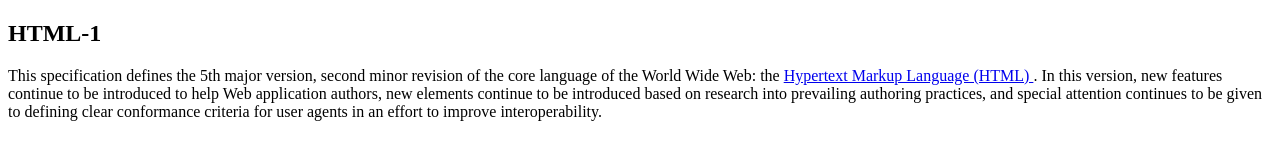
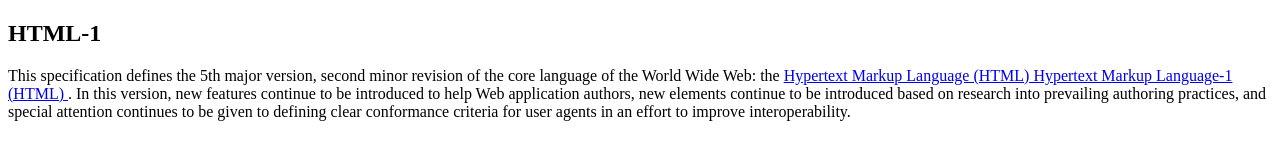
Before and after one commit to Dong1712/web1, a plain HTML site: page 1.html in a window 1280 px wide. Drawn offline with Linux system fonts and the light colour scheme.

Commit message:
Update 1.html

```diff
--- a/1.html
+++ b/1.html
@@ -11,6 +11,7 @@
       the
       <a href="https://www.w3.org/TR/html51/" target="_black" title="HTML 5.1 specification">
          Hypertext Markup Language (HTML)
+         Hypertext Markup Language-1 (HTML)
       </a>.
       In this version, new features continue to be introduced to help Web application authors,
       new elements continue to be introduced based on research into prevailing authoring practices,
```
